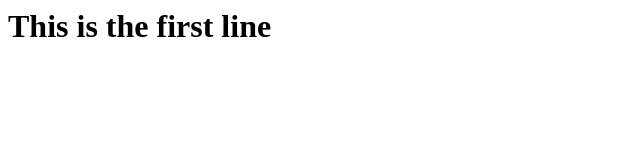
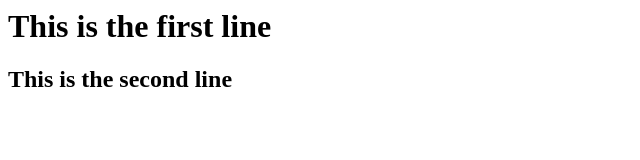
Before and after one commit to pallavid08/helloWorld, a plain HTML site: page index.html in a window 1280 px wide. Shown: the whole page, without its empty margins (0-640 px from the left). Drawn offline with Linux system fonts and the light colour scheme.

Commit message:
Added h2

```diff
--- a/index.html
+++ b/index.html
@@ -4,5 +4,6 @@
 </head>
 <body>
     <h1>This is the first line<h1>
+        <h2>This is the second line<h2>
 </body>
 </html>
```
